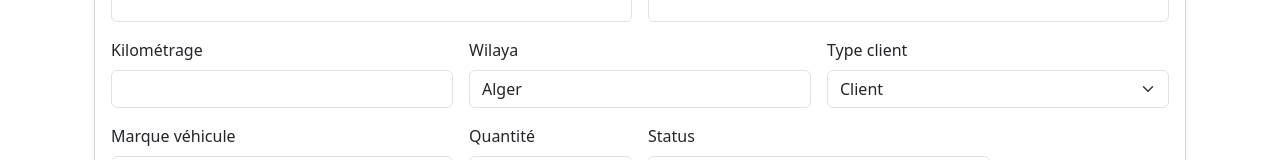
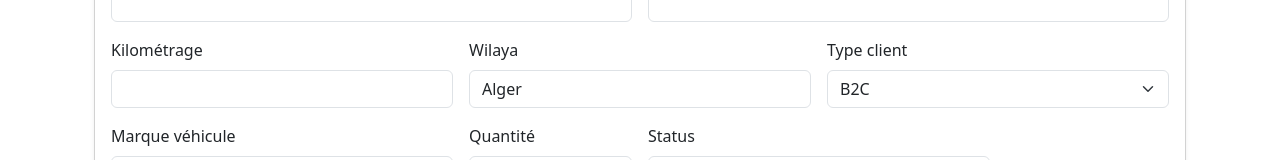
Before and after one commit to mokranetarek1-arch/crmdep, a React (Create React App) app: page / in a window 1280 px wide. Shown: the part 351-511 px from the top of the page. Built offline with nearby package versions, Linux system fonts and the light colour scheme; no server answers; the database is empty.

Commit message:
Update client type options in RequestForm

```diff
--- a/src/components/RequestForm.jsx
+++ b/src/components/RequestForm.jsx
@@ -162,8 +162,8 @@ export default function RequestForm({ drivers = [] }) {
                 value={form.typeClient}
                 onChange={e => setForm({ ...form, typeClient: e.target.value })}
               >
-                <option>Client</option>
-                <option>Depanneur</option>
+                <option>B2C</option>
+                <option>B2B</option>
               </select>
             </div>
 
```
